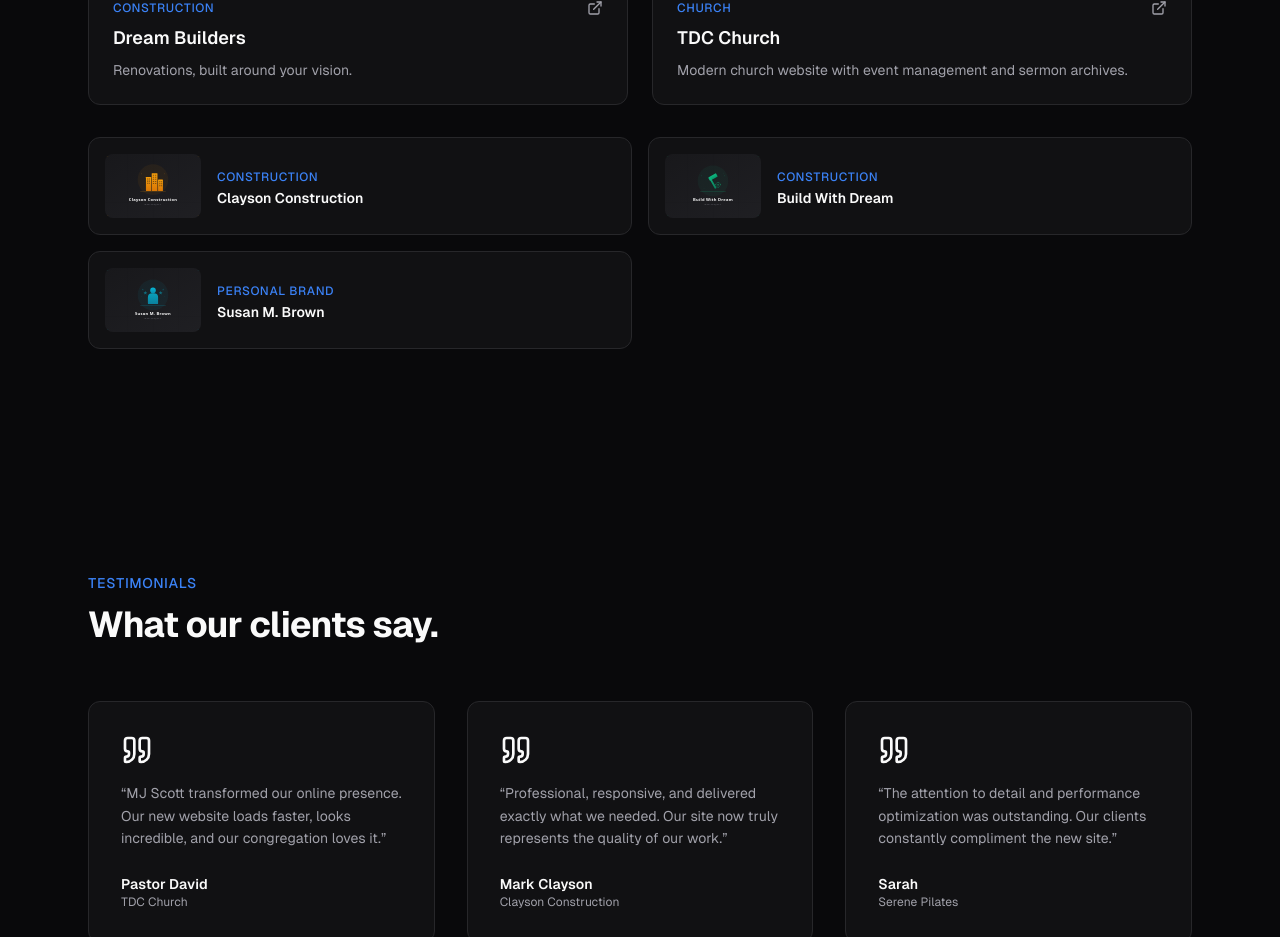
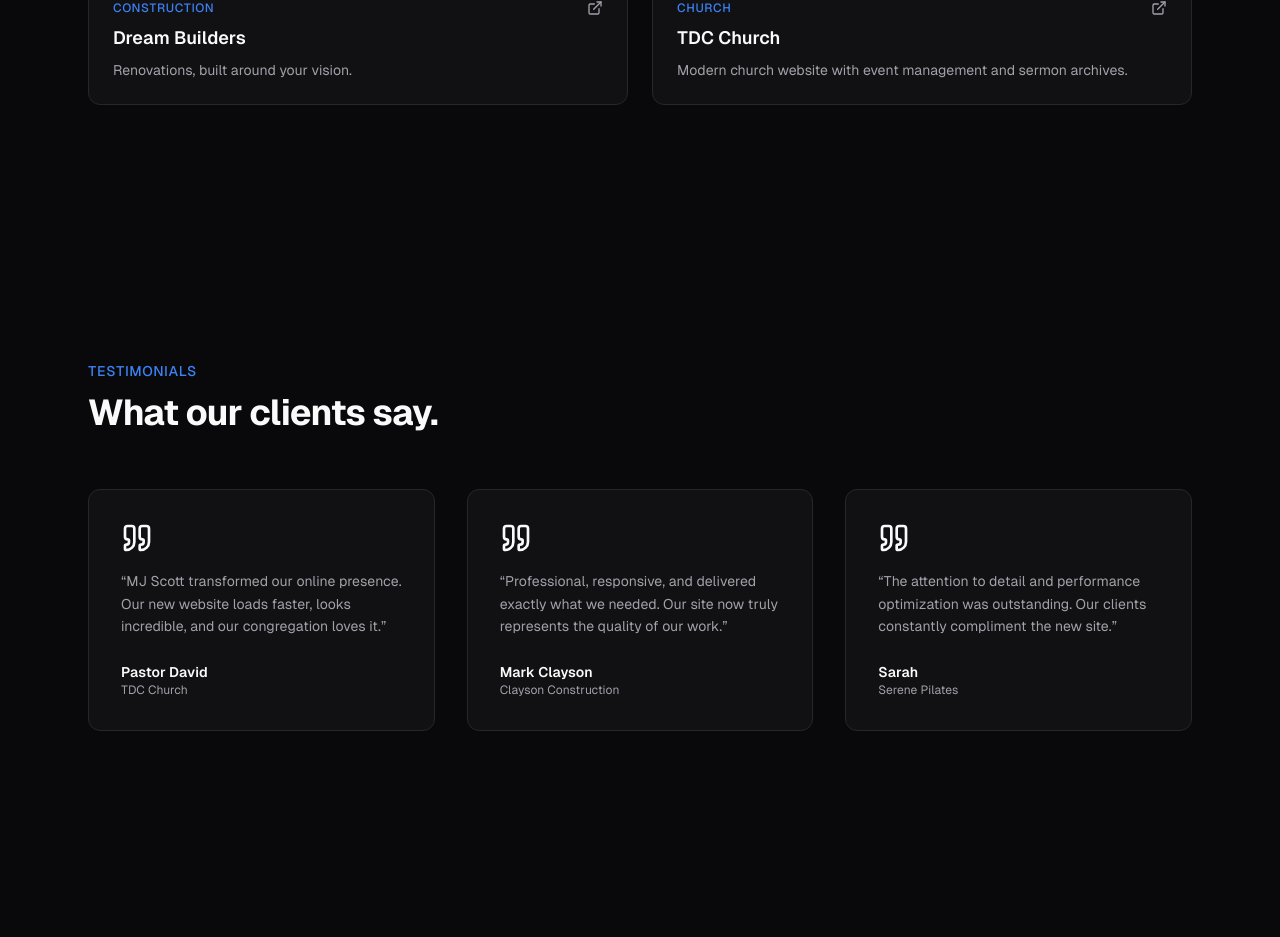
Before and after one commit to Joshuams128/Business, a Next.js app: page / in a window 1280 px wide. Shown: the part 2540-3477 px from the top of the page. Built offline with nearby package versions, Linux system fonts and the light colour scheme.

Commit message:
clean up home

```diff
--- a/src/components/portfolio-preview.tsx
+++ b/src/components/portfolio-preview.tsx
@@ -6,7 +6,19 @@ import { Section, SectionHeader } from "@/components/section";
 import { projects } from "@/lib/data";
 
 export function PortfolioPreview() {
-  const featured = projects.slice(0, 4);
+  // Filter out projects to be removed from home page
+  const removedTitles = [
+    "Clayson Construction",
+    "Build With Dream",
+    "Susan M. Brown",
+    "Construction",
+    "Build With Dream",
+    "Susan M. Brown"
+  ];
+  const filteredProjects = projects.filter(
+    (project) => !removedTitles.includes(project.title)
+  );
+  const featured = filteredProjects.slice(0, 4);
 
   return (
     <Section id="portfolio">
@@ -60,7 +72,7 @@ export function PortfolioPreview() {
 
       {/* Show remaining projects in a compact row */}
       <div className="mt-8 grid gap-4 sm:grid-cols-2">
-        {projects.slice(4).map((project) => (
+        {filteredProjects.slice(4).map((project) => (
           <div
             key={project.title}
             className="flex items-center gap-4 rounded-xl border border-border/50 bg-card p-4 transition-all duration-300 hover:border-accent/30"
```
